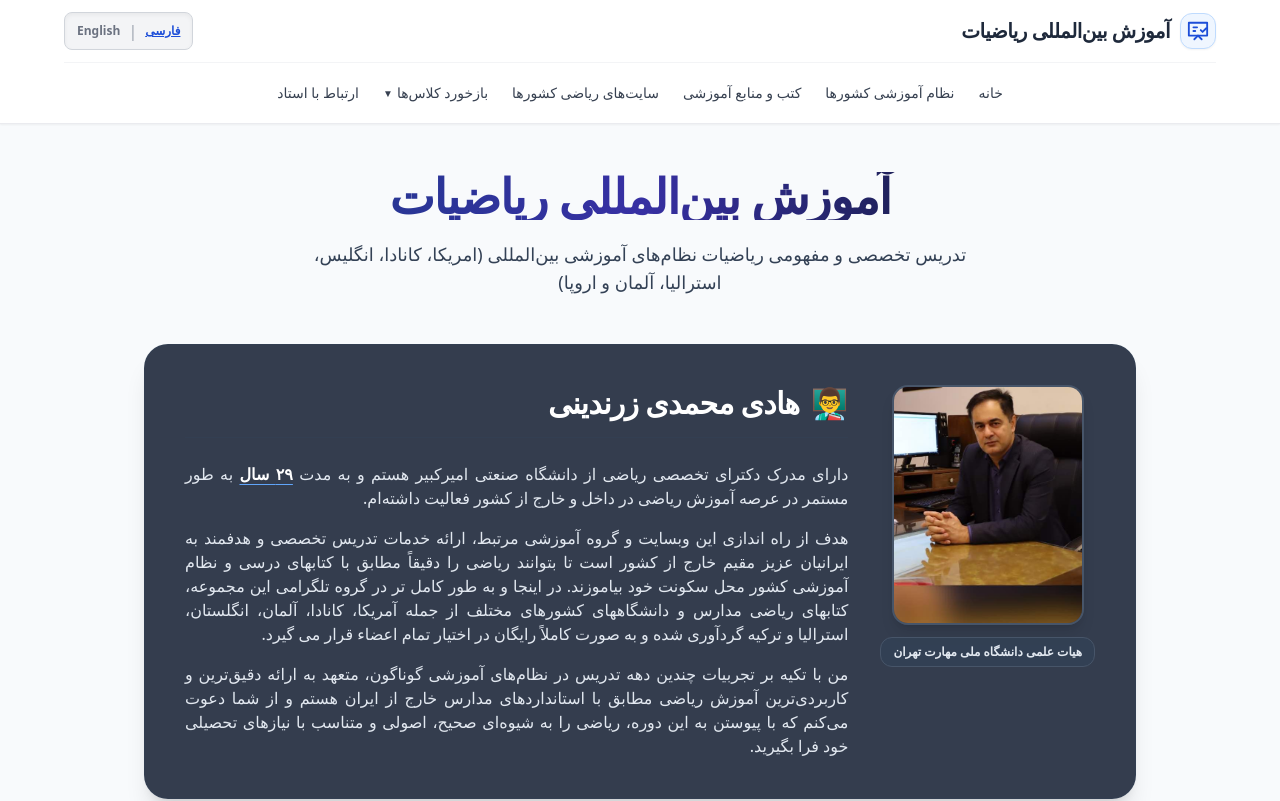
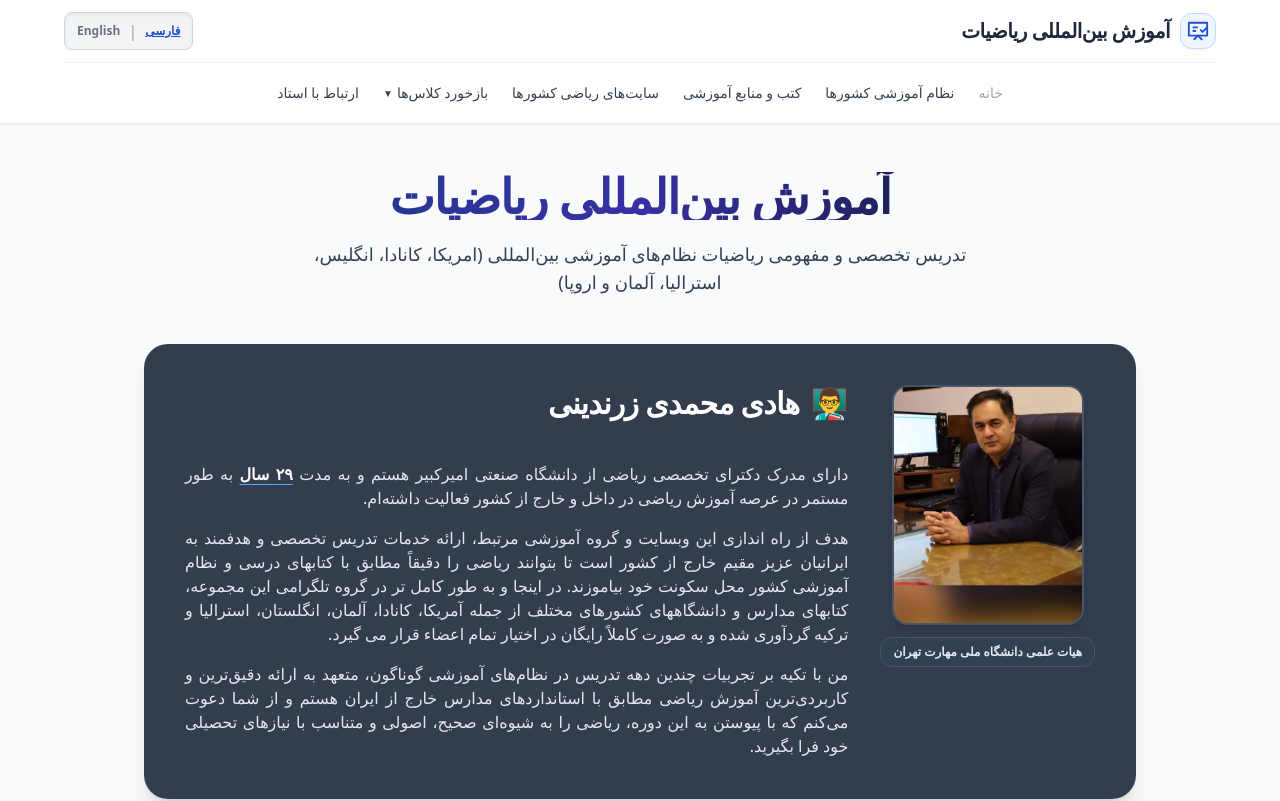
Before and after one commit to Hmohammadiz633/International-Mathematics-Site, a Next.js app: page / in a window 1280 px wide. Shown: the top 801 px of the page. Built offline with nearby package versions, Linux system fonts and the light colour scheme.

Commit message:
Update page.js

```diff
--- a/app/page.js
+++ b/app/page.js
@@ -2,6 +2,7 @@
 
 import { useState } from 'react';
 import Link from 'next/link';
+import { usePathname } from 'next/navigation';
 
 // انتقال متغیرهای ثابت به بیرون از کامپوننت جهت جلوگیری از رندر مجدد
 const FEEDBACKS = [
@@ -117,6 +118,7 @@ function IntegratedContactButtons({ lang }) {
 export default function Home() {
   const [lang, setLang] = useState('fa');
   const [isFeedbackOpen, setIsFeedbackOpen] = useState(false);
+  const pathname = usePathname();
 
   const isFa = lang === 'fa';
 
@@ -180,7 +182,11 @@ export default function Home() {
 
               <Link
                 href="/"
-                className="hover:text-blue-600 whitespace-nowrap transition-colors"
+                className={`whitespace-nowrap transition-colors ${
+                  pathname === '/'
+                    ? 'text-gray-400 cursor-default pointer-events-none'
+                    : 'text-gray-700 hover:text-blue-600'
+                }`}
               >
                 {isFa ? 'خانه' : 'Home'}
               </Link>
@@ -287,7 +293,7 @@ export default function Home() {
                       دارای مدرک دکترای تخصصی ریاضی از دانشگاه صنعتی امیرکبیر هستم و به مدت <strong className="text-white font-black underline decoration-blue-400 underline-offset-4">۲۹ سال</strong> به طور مستمر در عرصه آموزش ریاضی در داخل و خارج از کشور فعالیت داشته‌ام.
                     </p>
                     <p>
-                    هدف از راه اندازی این وبسایت و گروه آموزشی مرتبط، ارائه خدمات تدریس تخصصی و هدفمند به ایرانیان عزیز مقیم خارج از کشور است تا بتوانند ریاضی را دقیقاً مطابق با کتابهای درسی و نظام آموزشی کشور محل سکونت خود بیاموزند. در اینجا و به طور کامل تر در گروه تلگرامی این مجموعه، کتابهای ریاضی مدارس و دانشگاههای کشورهای مختلف از جمله آمریکا، کانادا، آلمان، انگلستان، استرالیا و ترکیه گردآوری شده و به صورت کاملاً رایگان در اختیار تمام اعضاء قرار می گیرد.
+                    هدف از راه اندازی این وبسایت و گروه آموزشی مرتبط، ارائه خدمات تدریس تخصصی و هدفمند به ایرانیان عزیز مقیم خارج از کشور است تا بتوانند ریاضی را دقیقاً مطابق با کتابهای درسی و نظام آموزشی کشور محل سکونت خود بیاموزند. در اینجا و به طور کامل تر در گروه تلگرامی این مجموعه، کتابهای مدارس و دانشگاههای کشورهای مختلف از جمله آمریکا، کانادا، آلمان، انگلستان، استرالیا و ترکیه گردآوری شده و به صورت کاملاً رایگان در اختیار تمام اعضاء قرار می گیرد.
                     </p>
                     <p>
                       من با تکیه بر تجربیات چندین دهه تدریس در نظام‌های آموزشی گوناگون، متعهد به ارائه دقیق‌ترین و کاربردی‌ترین آموزش ریاضی مطابق با استانداردهای مدارس خارج از ایران هستم و از شما دعوت می‌کنم که با پیوستن به این دوره، ریاضی را به شیوه‌ای صحیح، اصولی و متناسب با نیازهای تحصیلی خود فرا بگیرید.
```
